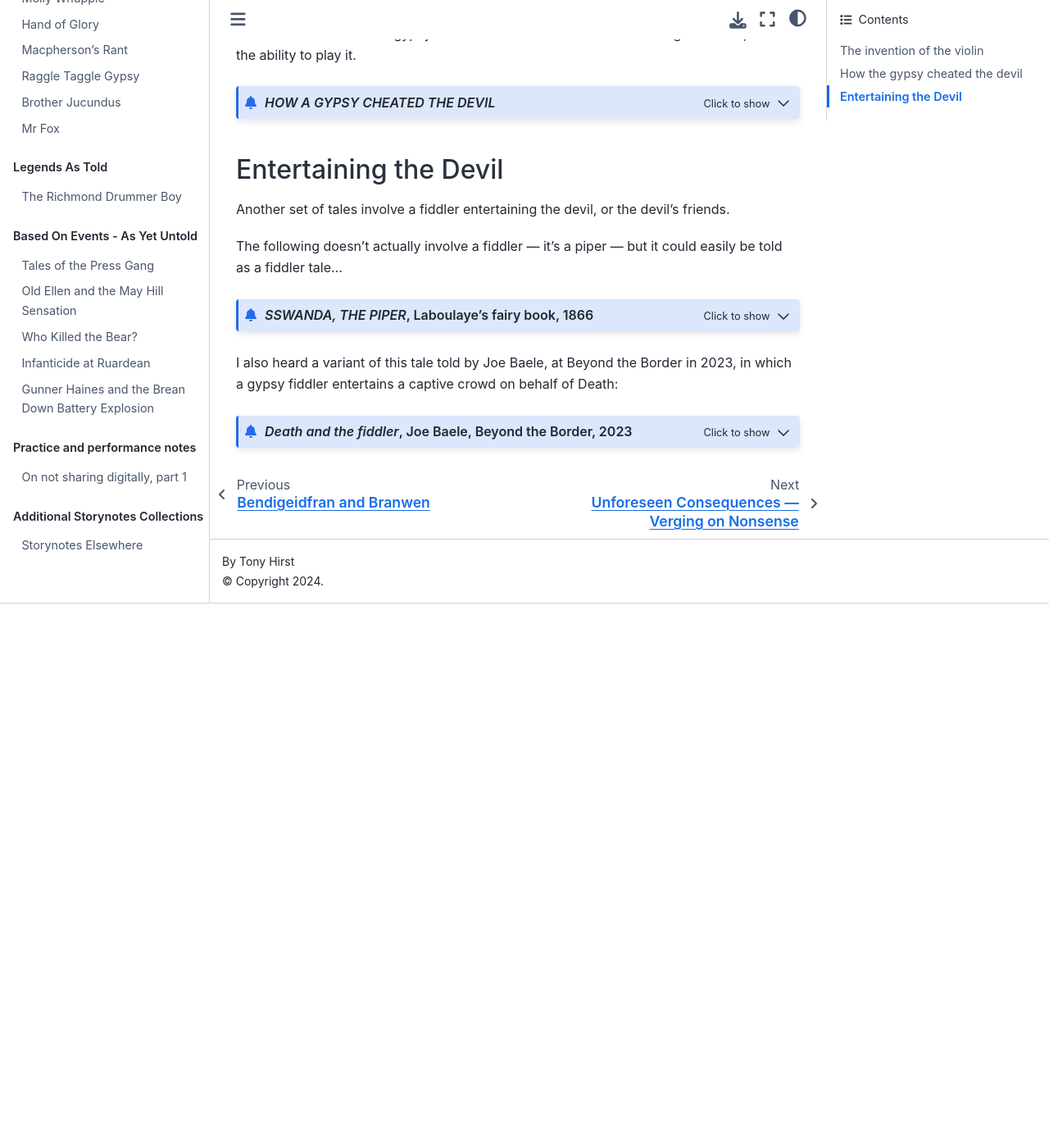
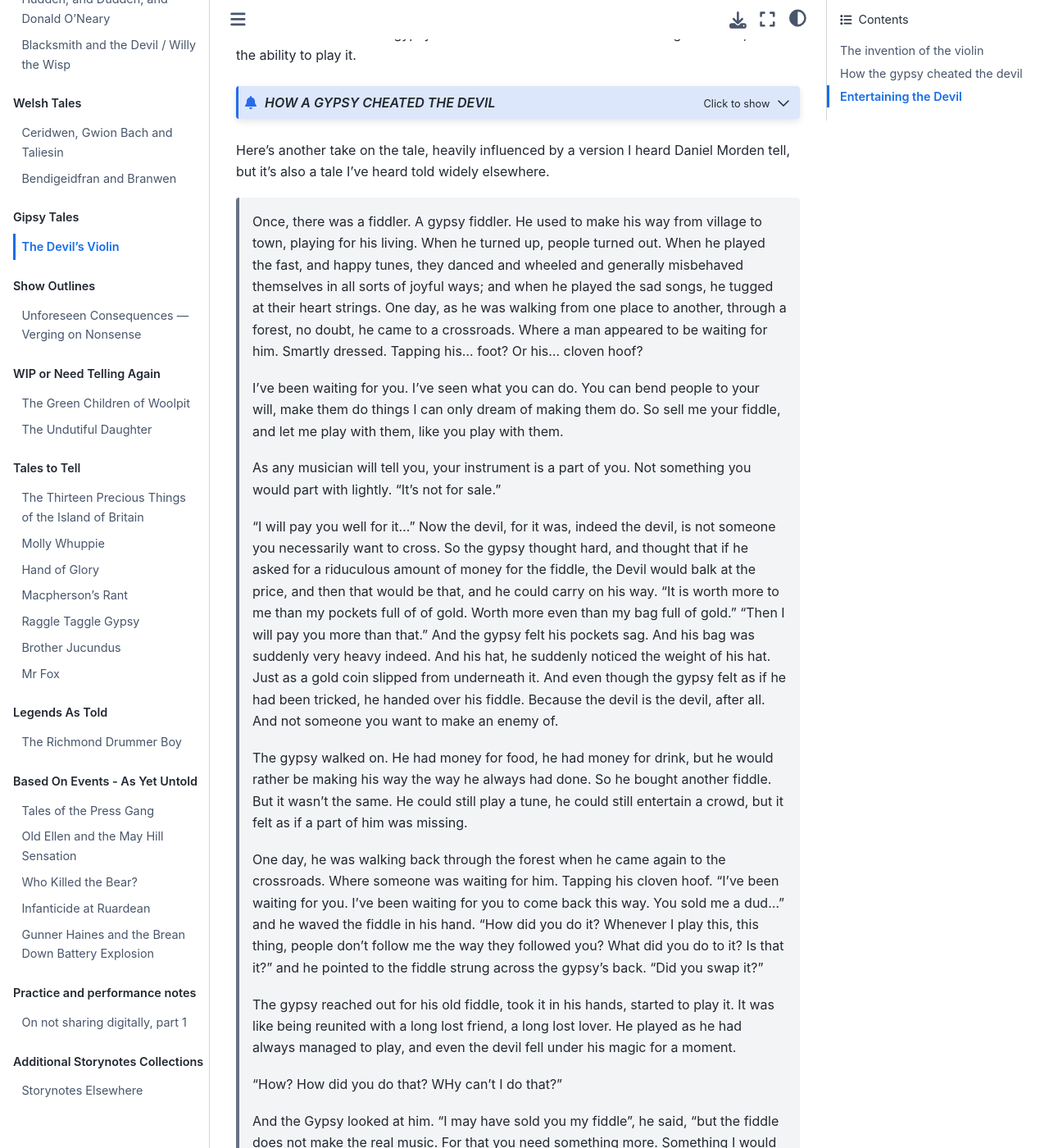
Before and after one commit to psychemedia/storytelling-notes, a Jupyter Book: the page built from devils-violin.md, in a window 1280 px wide and 1400 px high, scrolled down 738 px. Shown: the whole window at 82% size. Built offline with Jupyter Book 1.0.4 settings and Sphinx 7.4.7 and the Sphinx Book theme 1.1.4, drawn with Linux system fonts in a browser that asks for light colours; before the commit the page ends 1474 px from its top, so only the background shows below that; some of the changed text lies outside the part shown.

Commit message:
Add gypsy fiddler and the devil telling

````diff
--- a/devils-violin.md
+++ b/devils-violin.md
@@ -138,6 +138,31 @@
 
 ```
 
+Here's another take on the tale, heavily influenced by a version I heard Daniel Morden tell, but it's also a tale I've heard told widely elsewhere.
+
+> Once, there was a fiddler. A gypsy fiddler. He used to make his way from village to town, playing for his living. When he turned up, people turned out. When he played the fast, and happy tunes, they danced and wheeled and generally misbehaved themselves in all sorts of joyful ways; and when he played the sad songs, he tugged at their heart strings. One day, as he was walking from one place to another, through a forest, no doubt, he came to a crossroads. Where a man appeared to be waiting for him. Smartly dressed. Tapping his... foot? Or his... cloven hoof?
+>
+> I've been waiting for you. I've seen what you can do. You can bend people to your will, make them do things I can only dream of making them do. So sell me your fiddle, and let me play with them, like you play with them.
+>
+> As any musician will tell you, your instrument is a part of you. Not something you would part with lightly. "It's not for sale."
+>
+> "I will pay you well for it..." Now the devil, for it was, indeed the devil, is not someone you necessarily want to cross. So the gypsy thought hard, and thought that if he asked for a riduculous amount of money for the fiddle, the Devil would balk at the price, and then that would be that, and he could carry on his way. "It is worth more to me than my pockets full of of gold. Worth more even than my bag full of gold." "Then I will pay you more than that." And the gypsy felt his pockets sag. And his bag was suddenly very heavy indeed. And his hat, he suddenly noticed the weight of his hat. Just as a gold coin slipped from underneath it. And even though the gypsy felt as if he had been tricked, he handed over his fiddle. Because the devil is the devil, after all. And not someone you want to make an enemy of.
+>
+> The gypsy walked on. He had money for food, he had money for drink, but he would rather be making his way the way he always had done. So he bought another fiddle. But it wasn't the same. He could still play a tune, he could still entertain a crowd, but it felt as if a part of him was missing.
+>
+> One day, he was walking back through the forest when he came again to the crossroads. Where someone was waiting for him. Tapping his cloven hoof. "I've been waiting for you. I've been waiting for you to come back this way. You sold me a dud..." and he waved the fiddle in his hand. "How did you do it? Whenever I play this, this thing, people don't follow me the way they followed you? What did you do to it? Is that it?" and he pointed to the fiddle strung across the gypsy's back. "Did you swap it?"
+>
+> The gypsy reached out for his old fiddle, took it in his hands, started to play it. It was like being reunited with a long lost friend, a long lost lover. He played as he had always managed to play, and even the devil fell under his magic for a moment.
+>
+> "How? How did you do that? WHy can't I do that?"
+>
+> And the Gypsy looked at him. "I may have sold you my fiddle", he said, "but the fiddle does not make the real music. For that you need something more. Something I would not sell to anyone, not even to you."
+>
+> And the devil looked at him.
+>
+> "My soul."
+
+
 ## Entertaining the Devil
 
 Another set of tales involve a fiddler entertaining the devil, or the devil's friends.
````
